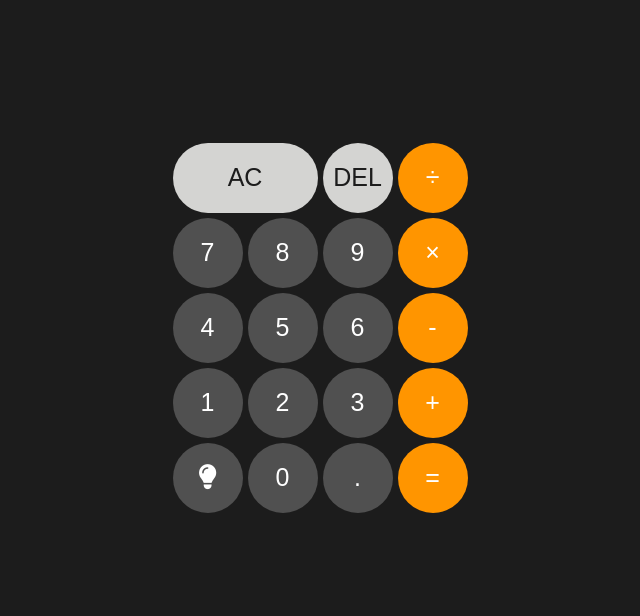
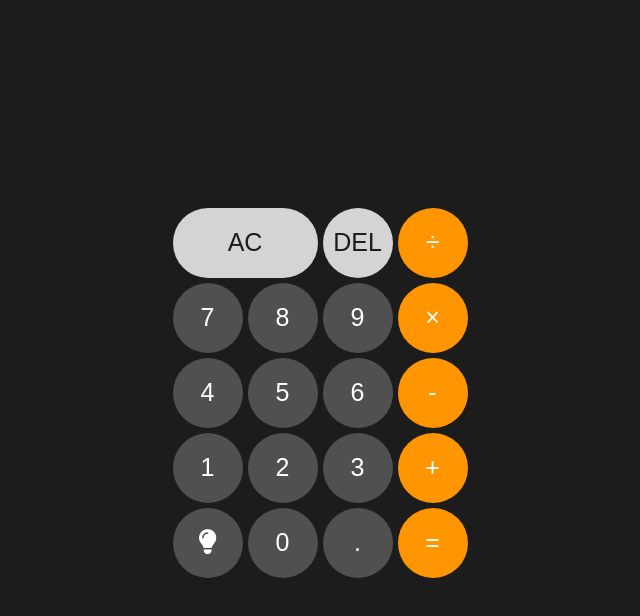
Before and after one commit to iKarans/iCalculator, a plain HTML site: page index.html in a window 1280 px wide. Shown: the part 110-726 px from the top of the page, without its empty margins (320-960 px from the left). Drawn offline with Linux system fonts and the light colour scheme.

Commit message:
think i got most of it working

```diff
--- a/app.js
+++ b/app.js
@@ -15,7 +15,11 @@ let prevOperator = "";
 let currentOperator = "";
 
 appendToDisplay = (str) => {
-    display += str;
+    if(display.length > 11) {
+        return;
+    } else {
+        display += str;
+    };
 };
 
 updateScreen = (str) => {
@@ -54,7 +58,6 @@ performOperation = (operator, str1, str2) => {
 styleOperator = () => {
     operatorBtns.forEach((btn) => {
         if (btn.innerText == currentOperator) {
-            console.log("clicked");
             btn.classList.add("clicked");
         } else {
             btn.classList.remove("clicked");
@@ -103,11 +106,7 @@ operatorBtns.forEach((btn) => {
 equalsBtn.addEventListener("click", () => {
     if (display === "") {return};
     if (store === "") {return};
-    console.log(currentOperator)
-    console.log(store)
-    console.log(display)
     display= performOperation(currentOperator, store, display);
-    console.log(display);
     store = display;
     updateScreen(display);
     display = ""
@@ -136,8 +135,6 @@ clearBtn.addEventListener("click", () => {
 });
 
 lightBtn.addEventListener("click", () => {
-    // console.log("hi");
-    // console.log(body.style.backgroundColor);
     // if(body.style.backgroundColor == "black"){
     //     body.style.backgroundColor = "white";
     //     calculatorDisplay.style.color = "black";
--- a/scss/components.scss
+++ b/scss/components.scss
@@ -23,7 +23,7 @@ body {
         justify-content: flex-start;
         flex-wrap: wrap;
         padding: 10px;
-        font-size: 50px;
+        font-size: 75px;
         word-break: break-all;
         grid-column: 1 / 5;
     }
--- a/scss/layouts.scss
+++ b/scss/layouts.scss
@@ -6,6 +6,6 @@
     align-content: center;
     min-height: 100vh;
     grid-template-columns: repeat(4, 70px);
-    grid-template-rows: minmax(70px, auto) repeat(5, 70px);
+    grid-template-rows: 200px repeat(5, 70px);
     grid-gap: 5px;
 }
```
Also changed, not shown: scss/main.css.
